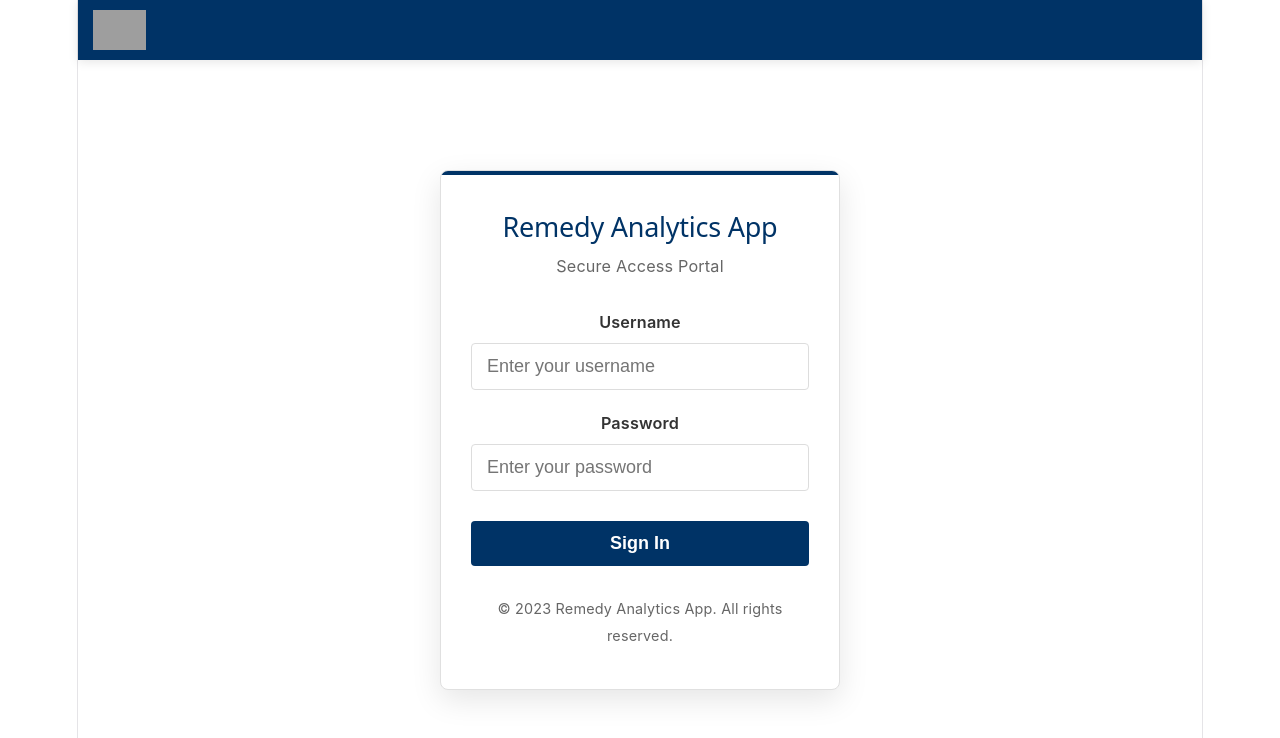
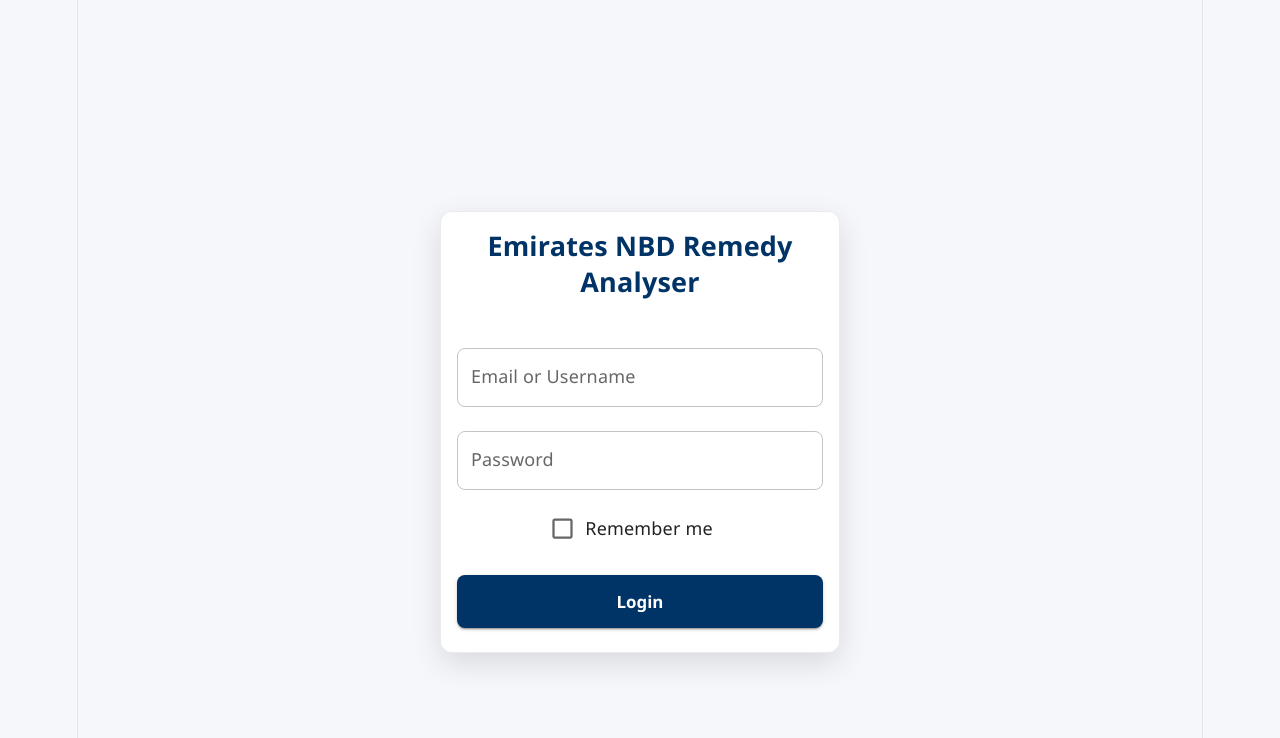
Before and after one commit to hrana564/RemedyAnalysis, a React (Vite) app: page / in a window 1280 px wide. Shown: the top 738 px of the page. Built offline with nearby package versions, Linux system fonts and the light colour scheme; grey boxes are pictures that could not be loaded.

Commit message:
Move credentials from data.json to config.json and remove unused products section and data.json file

```diff
--- a/src/App.jsx
+++ b/src/App.jsx
@@ -1,143 +1,350 @@
-import { useState } from 'react'
-import './App.css'
+import { useState } from 'react';
+import {
+  Box,
+  Container,
+  Typography,
+  TextField,
+  Button,
+  Checkbox,
+  FormControlLabel,
+  Card,
+  CardContent,
+  CardHeader,
+  AppBar,
+  Toolbar,
+  IconButton,
+  Badge,
+  Avatar,
+  Divider,
+  styled,
+  CssBaseline,
+  ThemeProvider,
+  createTheme
+} from '@mui/material';
+import {
+  AccountCircle,
+  Dashboard as DashboardIcon,
+  Receipt as TransactionsIcon,
+  Logout as LogoutIcon,
+  Search as SearchIcon,
+  ArrowDropDown as ArrowDropDownIcon,
+  ArrowDropUp as ArrowDropUpIcon,
+  Code as CodeIcon
+} from '@mui/icons-material';
+import DashboardPage from './DashboardPage';
+import TransactionsPage from './TransactionsPage';
+import InputPage from './InputPage';
 
-function App() {
-  const [username, setUsername] = useState('')
-  const [password, setPassword] = useState('')
-  const [error, setError] = useState('')
-  const [isLoggedIn, setIsLoggedIn] = useState(false)
-  const [userRole, setUserRole] = useState('')
+// Create a theme
+const theme = createTheme({
+  palette: {
+    primary: {
+      main: '#003366',
+    },
+    secondary: {
+      main: '#0066cc',
+    },
+    background: {
+      default: '#f5f7fa',
+    },
+  },
+  typography: {
+    fontFamily: '"Segoe UI", "Roboto", "Helvetica", "Arial", sans-serif',
+    h1: {
+      fontSize: '2rem',
+      fontWeight: 600,
+    },
+    h2: {
+      fontSize: '1.5rem',
+      fontWeight: 600,
+    },
+    h3: {
+      fontSize: '1.25rem',
+      fontWeight: 600,
+    },
+  },
+  components: {
+    MuiButton: {
+      styleOverrides: {
+        root: {
+          textTransform: 'none',
+          borderRadius: '8px',
+          fontWeight: 500,
+        }
+      }
+    },
+    MuiCard: {
+      styleOverrides: {
+        root: {
+          borderRadius: '12px',
+          boxShadow: '0 4px 12px rgba(0, 0, 0, 0.08)',
+        }
+      }
+    },
+    MuiPaper: {
+      styleOverrides: {
+        root: {
+          borderRadius: '12px',
+          boxShadow: '0 4px 12px rgba(0, 0, 0, 0.08)',
+        }
+      }
+    }
+  }
+});
 
-  // In a real app, this would be fetched from data.json
-  // For now, we'll keep the sample data inline
-  const users = [
-    { username: 'admin', password: 'admin123', role: 'administrator' },
-    { username: 'user', password: 'user123', role: 'regular' }
-  ]
+const StyledCard = styled(Card)(({ theme }) => ({
+  marginTop: theme.spacing(8),
+  borderRadius: '12px',
+  boxShadow: '0 10px 30px rgba(0, 0, 0, 0.12)',
+  border: '1px solid rgba(0, 0, 0, 0.08)',
+}));
+
+const StyledAppBar = styled(AppBar)(({ theme }) => ({
+  backgroundColor: '#003366',
+  boxShadow: '0 4px 12px rgba(0, 0, 0, 0.1)',
+}));
+
+const App = () => {
+  const [username, setUsername] = useState('');
+  const [password, setPassword] = useState('');
+  const [error, setError] = useState('');
+  const [isLoggedIn, setIsLoggedIn] = useState(false);
+  const [currentPage, setCurrentPage] = useState('login');
+  const [rememberMe, setRememberMe] = useState(false);
+
+  // Load login data from config.json
+  const loginData = {
+    "admin": {
+      "username": "admin",
+      "password": "admin123"
+    },
+    "users": [
+      {
+        "username": "user1",
+        "password": "user123"
+      }
+    ]
+  };
 
   const handleLogin = (e) => {
-    e.preventDefault()
+    e.preventDefault();
 
-    // Find user in our sample data
-    const foundUser = users.find(
-      u => u.username === username && u.password === password
-    )
+    // Clear previous errors
+    setError('');
 
-    if (foundUser) {
-      setIsLoggedIn(true)
-      setUserRole(foundUser.role)
-      setError('')
+    // Validate credentials
+    if (username.trim() === '') {
+      setError('Email address/Username is required');
+      return;
+    }
+
+    if (password.trim() === '') {
+      setError('Password is required');
+      return;
+    }
+
+    if (username === loginData.admin.username && password === loginData.admin.password) {
+      setIsLoggedIn(true);
+      setCurrentPage('dashboard');
+      setError('');
     } else {
-      setError('Invalid username or password')
+      const user = loginData.users.find(u => u.username === username && u.password === password);
+      if (user) {
+        setIsLoggedIn(true);
+        setCurrentPage('dashboard');
+        setError('');
+      } else {
+        setError('Invalid username or password');
+      }
     }
-  }
+  };
 
   const handleLogout = () => {
-    setIsLoggedIn(false)
-    setUsername('')
-    setPassword('')
-    setUserRole('')
-  }
+    setIsLoggedIn(false);
+    setUsername('');
+    setPassword('');
+    setCurrentPage('login');
+  };
+
+  const navigateTo = (page) => {
+    console.log('Navigating to page:', page); // Debugging line
+    setCurrentPage(page);
+  };
+
+  // Navigation component
+  const Navigation = () => (
+    <StyledAppBar position="static">
+      <Toolbar sx={{ display: 'flex', alignItems: 'center', justifyContent: 'flex-end' }}>
+        <Box sx={{ display: 'flex', alignItems: 'center', gap: 1 }}>
+          <Button
+            onClick={() => navigateTo('dashboard')}
+            startIcon={<DashboardIcon />}
+            sx={{
+              color: 'white',
+              fontWeight: 'medium',
+              '&:hover': { backgroundColor: 'rgba(255, 255, 255, 0.1)' },
+              px: 2,
+              py: 1,
+              minWidth: '120px'
+            }}
+          >
+            Dashboard
+          </Button>
+          <Button
+            onClick={() => navigateTo('transactions')}
+            startIcon={<TransactionsIcon />}
+            sx={{
+              color: 'white',
+              fontWeight: 'medium',
+              '&:hover': { backgroundColor: 'rgba(255, 255, 255, 0.1)' },
+              px: 2,
+              py: 1,
+              minWidth: '120px'
+            }}
+          >
+            Transactions
+          </Button>
+          <Button
+            onClick={() => navigateTo('input')}
+            startIcon={<CodeIcon />}
+            sx={{
+              color: 'white',
+              fontWeight: 'medium',
+              '&:hover': { backgroundColor: 'rgba(255, 255, 255, 0.1)' },
+              px: 2,
+              py: 1,
+              minWidth: '120px'
+            }}
+          >
+            Input
+          </Button>
+          <IconButton
+            onClick={handleLogout}
+            color="inherit"
+            sx={{
+              '&:hover': { backgroundColor: 'rgba(255, 255, 255, 0.1)' },
+              px: 1,
+              py: 1
+            }}
+          >
+            <LogoutIcon />
+          </IconButton>
+        </Box>
+      </Toolbar>
+    </StyledAppBar>
+  );
 
   if (isLoggedIn) {
     return (
-      <div className="app">
-        {/* Emirates NBD Header */}
-        <header className="navbar">
-          <div className="container">
-            <div className="navbar__inner">
-              <a href="/en" className="navbar__brand" title="Emirates NBD">
-                <img src="/-/media/enbd/images/logos/horizontal_logo.svg?la=en&amp;hash=A33654369475CF9B1FA76FEB570F9B9D" alt="Emirates NBD" />
-              </a>
-
-              <div className="navbar__content">
-                <div className="d-flex align-items-center ml-auto">
-                  <div className="user-info">
-                    <span>Welcome, {username}</span>
-                    <span className="role-badge">{userRole}</span>
-                    <button onClick={handleLogout} className="logout-btn">Logout</button>
-                  </div>
-                </div>
-              </div>
-            </div>
-          </div>
-        </header>
-
-        {/* Dashboard Content */}
-        <main className="dashboard-main">
-          <div className="welcome-card">
-            <h1>Access Granted</h1>
-            <p>You have successfully logged into the Remedy Analytics App.</p>
-            <div className="user-details">
-              <p><strong>Username:</strong> {username}</p>
-              <p><strong>Role:</strong> {userRole}</p>
-            </div>
-          </div>
-        </main>
-      </div>
-    )
+      <ThemeProvider theme={theme}>
+        <CssBaseline />
+        <Box sx={{ display: 'flex', flexDirection: 'column', minHeight: '100vh' }}>
+          <Navigation />
+          <Box sx={{ flexGrow: 1, display: 'flex', justifyContent: 'center', alignItems: 'flex-start', p: 2 }}>
+            <Container maxWidth="xl" sx={{ width: '100%', maxWidth: '1400px' }}>
+              {currentPage === 'dashboard' && <DashboardPage username={username} />}
+              {currentPage === 'transactions' && <TransactionsPage />}
+              {currentPage === 'input' && <InputPage />}
+            </Container>
+          </Box>
+        </Box>
+      </ThemeProvider>
+    );
   }
 
   return (
-    <div className="app">
-      {/* Emirates NBD Header */}
-      <header className="navbar">
-        <div className="container">
-          <div className="navbar__inner">
-            <a href="/en" className="navbar__brand" title="Emirates NBD">
-              <img src="/-/media/enbd/images/logos/horizontal_logo.svg?la=en&amp;hash=A33654369475CF9B1FA76FEB570F9B9D" alt="Emirates NBD" />
-            </a>
-
-            <div className="navbar__content">
-              <div className="d-flex align-items-center ml-auto">
-              </div>
-            </div>
-          </div>
-        </div>
-      </header>
-
-      {/* Login Form */}
-      <div className="login-container">
-        <div className="login-card">
-          <div className="login-header">
-            <div className="logo">
-              <h2>Remedy Analytics App</h2>
-            </div>
-            <p>Secure Access Portal</p>
-          </div>
-          <form onSubmit={handleLogin} className="login-form">
-            <div className="form-group">
-              <label htmlFor="username">Username</label>
-              <input
+    <ThemeProvider theme={theme}>
+      <CssBaseline />
+      <Box
+        sx={{
+          display: 'flex',
+          justifyContent: 'center',
+          alignItems: 'center',
+          minHeight: '100vh',
+          bgcolor: 'background.default',
+          p: 2,
+        }}
+      >
+        <StyledCard sx={{ width: '100%', maxWidth: 400 }}>
+          <CardHeader
+            title={
+              <Typography variant="h5" align="center" sx={{ fontWeight: 600, color: 'primary.main' }}>
+                Emirates NBD Remedy Analyser
+              </Typography>
+            }
+            sx={{ pb: 0 }}
+          />
+          <CardContent>
+            <Box component="form" onSubmit={handleLogin} sx={{ mt: 2 }}>
+              <TextField
+                fullWidth
+                label="Email or Username"
                 type="text"
-                id="username"
                 value={username}
                 onChange={(e) => setUsername(e.target.value)}
-                required
-                placeholder="Enter your username"
+                placeholder="Enter your email or username"
+                margin="normal"
+                variant="outlined"
+                sx={{
+                  '& .MuiOutlinedInput-root': {
+                    borderRadius: '8px'
+                  }
+                }}
               />
-            </div>
-            <div className="form-group">
-              <label htmlFor="password">Password</label>
-              <input
+              <TextField
+                fullWidth
+                label="Password"
                 type="password"
-                id="password"
                 value={password}
                 onChange={(e) => setPassword(e.target.value)}
-                required
                 placeholder="Enter your password"
+                margin="normal"
+                variant="outlined"
+                sx={{
+                  '& .MuiOutlinedInput-root': {
+                    borderRadius: '8px'
+                  }
+                }}
               />
-            </div>
-            {error && <p className="error">{error}</p>}
-            <button type="submit" className="login-btn">Sign In</button>
-          </form>
-          <div className="login-footer">
-            <p>© 2023 Remedy Analytics App. All rights reserved.</p>
-          </div>
-        </div>
-      </div>
-    </div>
-  )
-}
+              <FormControlLabel
+                control={
+                  <Checkbox
+                    checked={rememberMe}
+                    onChange={(e) => setRememberMe(e.target.checked)}
+                    color="primary"
+                  />
+                }
+                label="Remember me"
+                sx={{ mt: 1 }}
+              />
+              {error && (
+                <Box sx={{ mt: 2 }}>
+                  <Typography color="error.main" variant="body2" align="center">
+                    {error}
+                  </Typography>
+                </Box>
+              )}
+              <Button
+                type="submit"
+                fullWidth
+                variant="contained"
+                size="large"
+                sx={{
+                  mt: 3,
+                  py: 1.5,
+                  borderRadius: '8px',
+                  fontWeight: 600,
+                  textTransform: 'none'
+                }}
+              >
+                Login
+              </Button>
+            </Box>
+          </CardContent>
+        </StyledCard>
+      </Box>
+    </ThemeProvider>
+  );
+};
 
-export default App
+export default App;
```
Also changed, not shown: src/data/config.json (added, +17 -0 lines).
